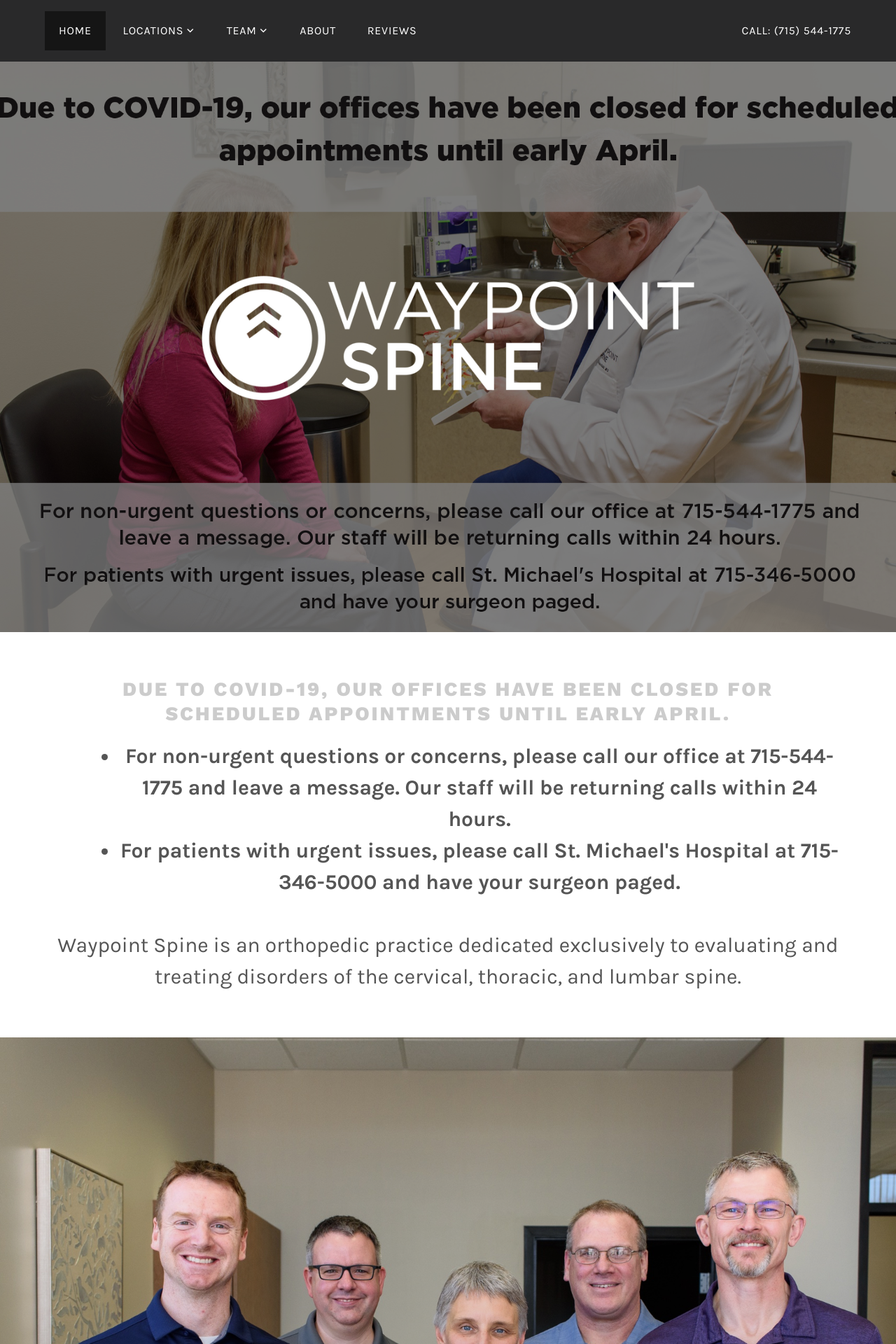
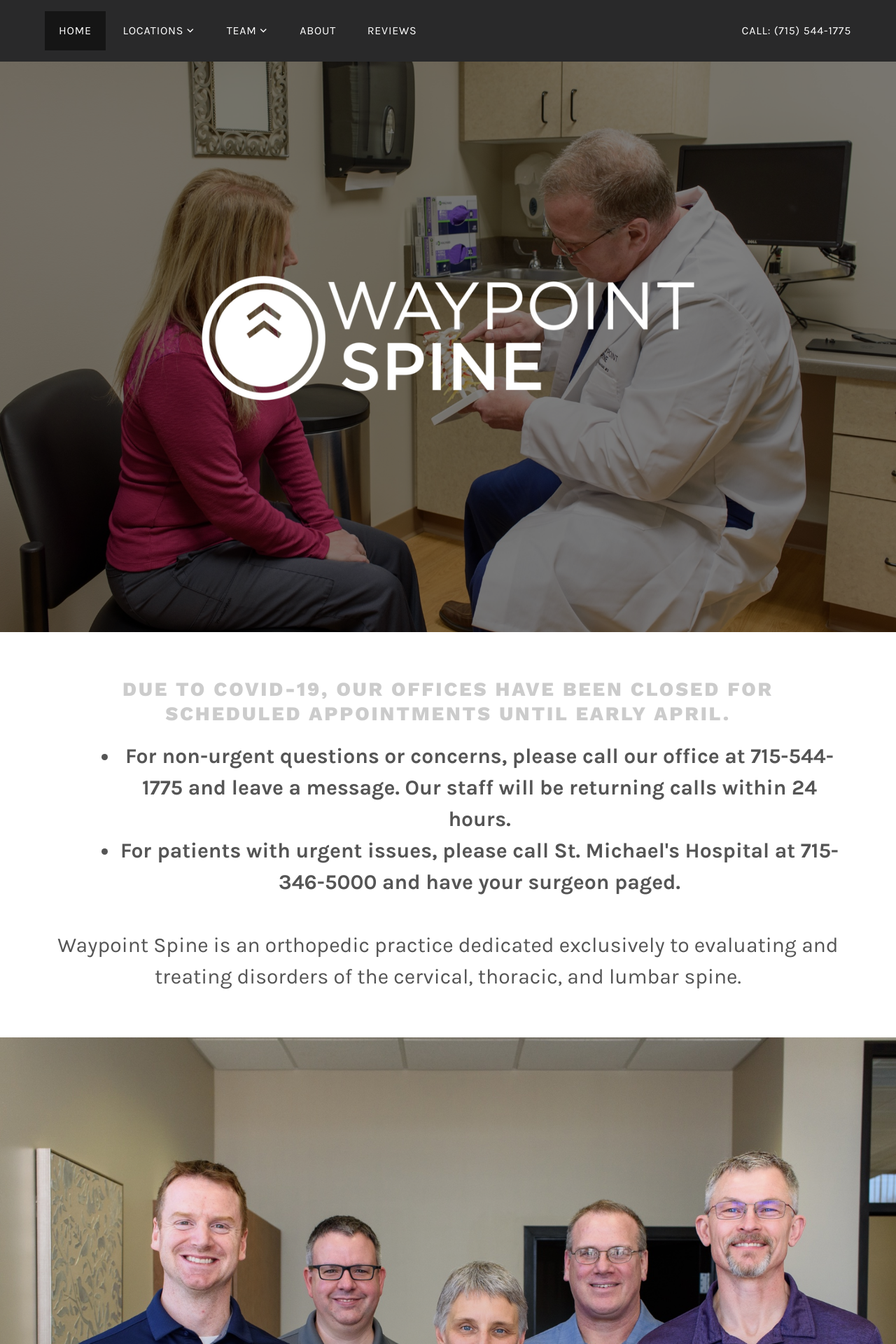
Before and after one commit to lfairchild/waypoint-spine, a Jekyll site: the page built from index.html, in a window 1280 px wide. Shown: the top 1920 px of the page at 70% size. Built offline with Jekyll 4.4.1, drawn with Linux system fonts in a browser that asks for light colours.

Commit message:
Update header.html

```diff
--- a/_includes/header.html
+++ b/_includes/header.html
@@ -46,7 +46,7 @@
           {% if page.featured_image_path %}
 			    <div class="custom-header-image custom-header-image-featured" style="background-image: url({{ page.featured_image_path | relative_url }})">
           {% else %}
-			    <div class="custom-header-image" style="background-image: url({{ "/assets/img/COVID-action-todd-fairchild.jpg" | relative_url }})">
+			    <div class="custom-header-image" style="background-image: url({{ "/assets/img/action-todd-fairchild.jpg" | relative_url }})">
           {% endif %}
 				    <div class="site-branding">
 	            <div class="wrap">
```
